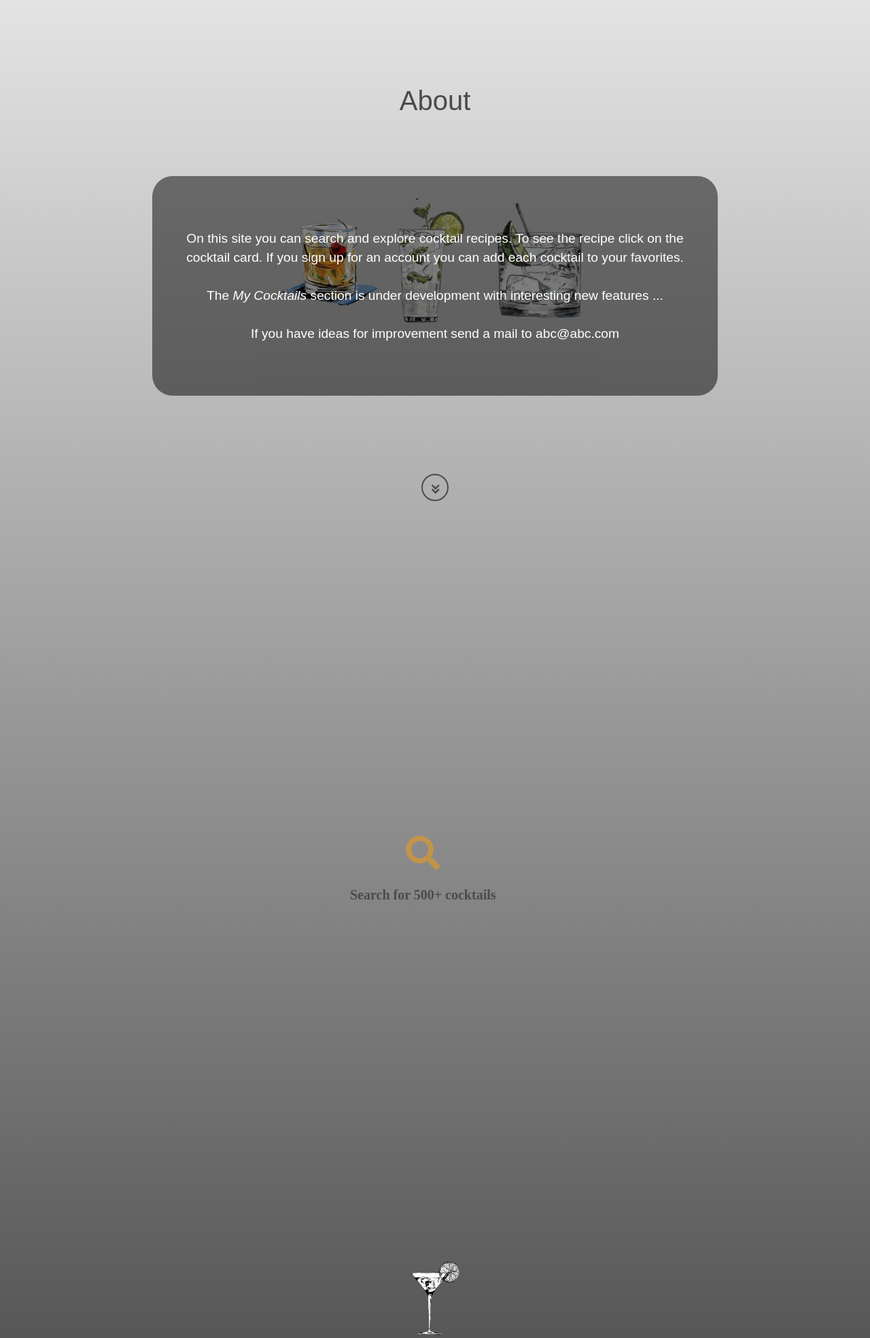
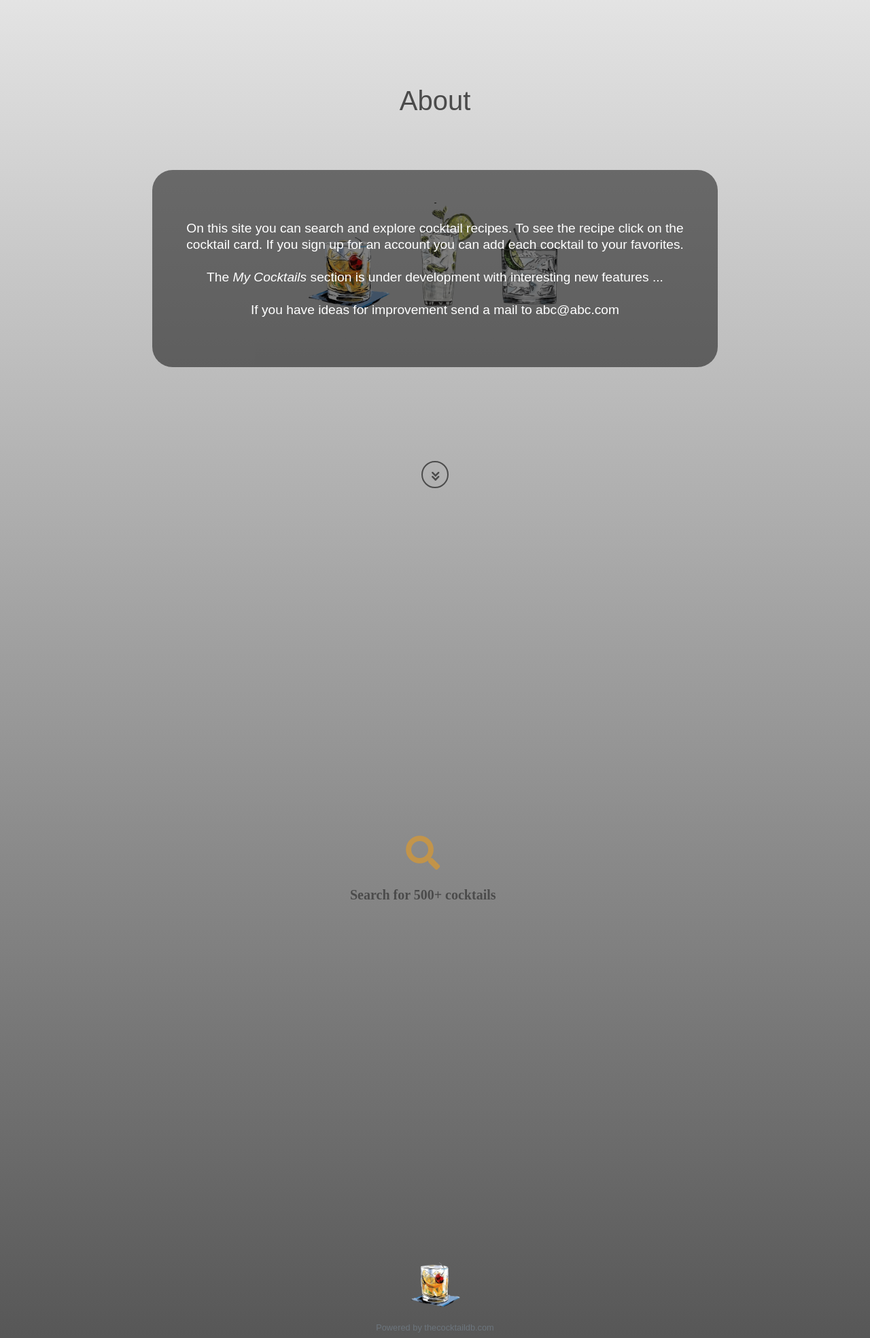
Before and after one commit to ax-ab/cocktail_time, a Django app: page / in a window 1280 px wide. Shown: the part 830-2798 px from the top of the page at 68% size. Run offline with Django 3.2, Linux system fonts and the light colour scheme; some libraries are stand-ins or nearby versions.

Commit message:
Crispy forms and minor tweaks with preloading and css layout

```diff
--- a/core/templates/core/about.html
+++ b/core/templates/core/about.html
@@ -1,13 +1,18 @@
 {% extends "core/base.html" %}
+{% load static %}
 {% block static %}
-<link href="/static/css/about.css" rel="stylesheet">
-<script src="/static/js/about.js"></script>
+<link href="{% static "css/about.css" %}" rel="stylesheet">
+<script src="{% static "js/about.js" %}"></script>
 {% endblock %}
 {% block title %}
     About
 {% endblock %}
 
 {% block header %}
+<!-- https://www.htmlgoodies.com/tutorials/web_graphics/article.php/3480001/So-You-Want-To-Pre-Load-Huh.htm -->
+<link rel="preload" as="image" href="{% static "images/bartender.png" %}">
+<link rel="preload" as="image" href="{% static "icons/down-arrow.svg" %}">
+
  <!--JUMBOTRON-->
  <div id="jumbotron" class="jumbotron jumbotron-fluid" style="text-align: center; position: relative; height: 100vh">
 
@@ -19,7 +24,7 @@
         </div>
         <br>
         <div id="bartender" class="slide">
-            <img src="static/images/bartender.png">
+            <img src="{% static "images/bartender.png" %}">
         </div>
 
         <div class="center-con fadein">
@@ -43,9 +48,9 @@
     <h1 style="text-align: center; padding-top: 5vh; color: #4b4b4b">About</h1>
 
     <div id="about_text" class="slideanim" style="margin-top: 15vh; margin-bottom: 15vh;" >
-    <img id="fashioned" src="/static/images/fashioned.png">
-    <img id="mojito" src="/static/images/mojito.png">
-    <img src="/static/images/gt.png">
+    <img id="fashioned" src="{% static "images/fashioned.png" %}">
+    <img id="mojito" src="{% static "images/mojito.png" %}">
+    <img id="gt" src="{% static "images/gt.png" %}">
 
     <div>
         <p style="font-size: larger">
@@ -93,11 +98,11 @@
 <div style="height: 50vh; background-color: transparent; position: relative; padding-top: 15vh;">
 
         <div id="cocktail" class="">
-            <img src="static/images/cocktail.png">
+            <img src="{% static "images/fashioned.png" %}">
         </div>
 
     <br>
-    <p>Powered by cocktaildb.com</p>
+    <p>Powered by thecocktaildb.com</p>
     <br>
 
 </div>
--- a/core/templates/core/base.html
+++ b/core/templates/core/base.html
@@ -19,20 +19,20 @@
         <link rel="stylesheet" href="https://use.fontawesome.com/releases/v5.8.1/css/all.css" integrity="sha384-50oBUHEmvpQ+1lW4y57PTFmhCaXp0ML5d60M1M7uH2+nqUivzIebhndOJK28anvf" crossorigin="anonymous">
 
         {% load static %}
-        <link href="/static/css/base.css" rel="stylesheet">
-        <script src="/static/js/base.js"></script>
+        <link href="{% static "css/base.css" %}" rel="stylesheet">
+        <script src="{% static "js/base.js" %}"></script>
         {% block static %}{% endblock %}
 
         <!-- https://realfavicongenerator.net/favicon_result?file_id=p1d9nhon64155g3tk1fms1mm413bh6#.XMh6ny-Q0Wo -->
         <!-- Favicons -->
-        <link rel="apple-touch-icon" sizes="180x180" href="/static/icons/favicon/apple-touch-icon.png">
-        <link rel="icon" type="image/png" sizes="32x32" href="/static/icons/favicon/favicon-32x32.png">
-        <link rel="icon" type="image/png" sizes="16x16" href="/static/icons/favicon/favicon-16x16.png">
-        <link rel="manifest" href="/static/icons/favicon/site.webmanifest">
-        <link rel="mask-icon" href="/static/icons/favicon/safari-pinned-tab.svg" color="#f39c12">
-        <link rel="shortcut icon" href="/static/icons/favicon/favicon.ico">
+        <link rel="apple-touch-icon" sizes="180x180" href="{% static "icons/favicon/apple-touch-icon.png" %}">
+        <link rel="icon" type="image/png" sizes="32x32" href="{% static "icons/favicon/favicon-32x32.png" %}">
+        <link rel="icon" type="image/png" sizes="16x16" href="{% static "icons/favicon/favicon-16x16.png" %}">
+        <link rel="manifest" href="{% static "icons/favicon/site.webmanifest" %}">
+        <link rel="mask-icon" href="{% static "icons/favicon/safari-pinned-tab.svg" %}" color="#f39c12">
+        <link rel="shortcut icon" href="{% static "icons/favicon/favicon.ico" %}">
         <meta name="msapplication-TileColor" content="#da532c">
-        <meta name="msapplication-config" content="/static/icons/favicon/browserconfig.xml">
+        <meta name="msapplication-config" content="{% static "icons/favicon/browserconfig.xml" %}">
         <meta name="theme-color" content="#ffffff">
 
         <title>{% block title %}{% endblock %}</title>
@@ -43,7 +43,7 @@
 
         <nav class="navbar navbar-expand-md navbar-dark bg-dark">
 
-            <a class="navbar-brand" href="/"><img src="/static/icons/icon_clean_text2.png" alt="site logo"></a>
+            <a class="navbar-brand" href="/"><img src="{% static "icons/icon_clean_text2.png" %}" alt="site logo"></a>
 
             <button aria-controls="navbar" aria-expanded="false" aria-label="Toggle navigation" class="navbar-toggler" data-target="#navbar" data-toggle="collapse" type="button">
                 <span class="navbar-toggler-icon"></span>
@@ -90,7 +90,7 @@
         <main class="container pt-xl-3">
             {% if messages %}
                 {% for message in messages %}
-                    <div class="alert alert-{{ message.tags }}">
+                    <div class="alert alert-dark">
                         {{ message }}
                     </div>
                 {% endfor %}
--- a/static/css/about.css
+++ b/static/css/about.css
@@ -25,7 +25,7 @@ position: relative;
 }
 
 #about_text img {
-width: 150px;
+width: 125px;
 height: 100%;
 display: inline-block;
 }
@@ -36,7 +36,7 @@ overflow:hidden;
 margin-left: calc(-40% + 0px);
 margin-top: calc(-125px);
 height: 175%;
-line-height: 175%;
+line-height: 150%;
 width: calc(80% - 0px);
 padding: 50px;
 text-align: center;
@@ -72,13 +72,19 @@ color: white;
     padding: 30px;
     width: 150% !important;
     height: 115%;
+    line-height: 175%;
+  }
+
+  #mojito {
+    margin-left: 15% !important;
 
   }
-  #mojito {
-    margin-left: 10%;
+  #fashioned {
+    margin-left: 10% !important;
+
   }
-  #fashioned {
-    margin-left: 5%;
+  #gt {
+    margin-left: 15% !important;
   }
 
 }
@@ -101,6 +107,19 @@ color: white;
     width: 75px;
     height: 100%;
     display: inline-block;
+  }
+
+  #fashioned {
+    margin-top: 50px;
+  }
+
+  #mojito {
+    margin-left: 20px;
+  }
+
+  #gt {
+    margin-top: 35px;
+    width: 100px !important;
   }
 
 
--- /dev/null
+++ b/static/js/login.js
@@ -0,0 +1,5 @@
+// Ready is needed because the js reference is placed at the top of the page (head)
+$(document).ready(function() {
+
+
+});
--- a/users/templates/users/logout.html
+++ b/users/templates/users/logout.html
@@ -1,6 +1,7 @@
 {% extends "core/base.html" %}
+{% load static %}
 {% block static %}
-<link href="/static/css/logout.css" rel="stylesheet">
+<link href="{% static "css/logout.css" %}" rel="stylesheet">
 {% endblock %}
 {% block title %}
     Logout
@@ -8,7 +9,7 @@
 {% block main %}
 
 <div id="bartender_search" class="fadein" style="text-align: center; position: relative;">
-    <img src="../static/images/bartender_search.png" style=" width: 150px; height: 100%; display: inline-block;">
+    <img src="{% static "images/bartender_search.png" %}" style=" width: 150px; height: 100%; display: inline-block;">
     <h4><span class="badge badge-warning" style="background-color: #f39c12">You are successfully logged out</span></h4>
 </div>
 
--- a/users/templates/users/profile.html
+++ b/users/templates/users/profile.html
@@ -1,6 +1,7 @@
 {% extends "core/base.html" %}
+{% load static %}
 {% block static %}
-<link href="/static/css/profile.css" rel="stylesheet">
+<link href="{% static "css/profile.css" %}" rel="stylesheet">
 {% endblock %}
 {% block title %}
     Profile
--- a/webdev/settings.py
+++ b/webdev/settings.py
@@ -39,6 +39,7 @@ INSTALLED_APPS = [
     'django.contrib.messages',
     'django.contrib.staticfiles',
     'django_extensions',
+    'crispy_forms',
     'users.apps.UsersConfig',
     'core',
 ]
@@ -140,11 +141,11 @@ USE_TZ = True
 
 STATIC_ROOT = os.path.join(BASE_DIR, "staticfiles")
 STATIC_URL = '/static/'
-
 STATICFILES_DIRS = [
     os.path.join(BASE_DIR, "static"),
     #'/var/www/static/',
 ]
+CRISPY_TEMPLATE_PACK = 'bootstrap4'
 
 AUTH_USER_MODEL = 'users.CustomUser'
 
--- a/webdev/urls.py
+++ b/webdev/urls.py
@@ -18,12 +18,13 @@ from django.contrib.auth import views as auth_views
 from django.urls import path, include
 from core import views as core_views
 from users import views as users_views
+from users.forms import CustomLoginForm
 
 urlpatterns = [
     path('admin/', admin.site.urls),
     path('register/', users_views.register, name='register'),
     path('profile/', users_views.profile, name='profile'),
-    path('login/', auth_views.LoginView.as_view(template_name="users/login.html"), name='login'),
+    path('login/', auth_views.LoginView.as_view(template_name="users/login.html", authentication_form=CustomLoginForm), name='login'),
     path('logout/', auth_views.LogoutView.as_view(template_name="users/logout.html"), name='logout'),
     path('', include('core.urls')),
 ]
```
Also changed, not shown: core/templates/core/search.html (+5 -16 lines), static/css/login.css (+12 -0 lines), static/css/register.css (+18 -0 lines), users/forms.py (+42 -1 lines), users/templates/users/login.html (+8 -8 lines), users/templates/users/register.html (+11 -7 lines), users/views.py (+4 -3 lines).
